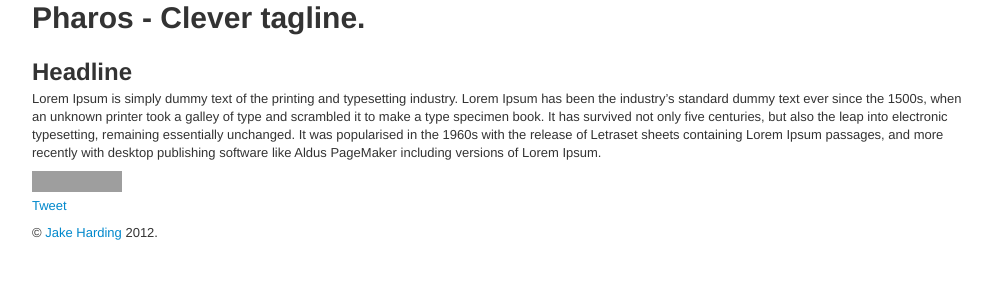
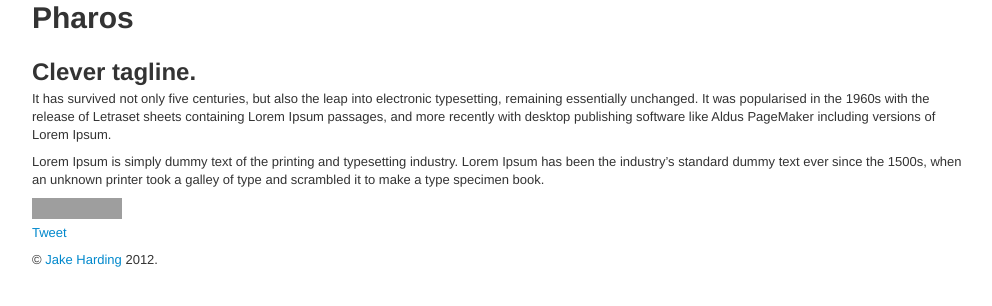
Before and after one commit to jharding/pharos, a Jekyll site: the page built from index.html, in a window 1280 px wide. Shown: the top 306 px of the page, without its empty margins (138-1130 px from the left). Built offline with Jekyll 4.4.1, drawn with Linux system fonts in a browser that asks for light colours; comment, search, counter and statistics services are not loaded; grey boxes are pictures that could not be loaded.

Commit message:
Add subtitle.

```diff
--- a/_includes/description.md
+++ b/_includes/description.md
@@ -1,3 +1,5 @@
-## Headline
+## {{ site.subtitle }}
 
-Lorem Ipsum is simply dummy text of the printing and typesetting industry. Lorem Ipsum has been the industry's standard dummy text ever since the 1500s, when an unknown printer took a galley of type and scrambled it to make a type specimen book. It has survived not only five centuries, but also the leap into electronic typesetting, remaining essentially unchanged. It was popularised in the 1960s with the release of Letraset sheets containing Lorem Ipsum passages, and more recently with desktop publishing software like Aldus PageMaker including versions of Lorem Ipsum.
+It has survived not only five centuries, but also the leap into electronic typesetting, remaining essentially unchanged. It was popularised in the 1960s with the release of Letraset sheets containing Lorem Ipsum passages, and more recently with desktop publishing software like Aldus PageMaker including versions of Lorem Ipsum.
+
+Lorem Ipsum is simply dummy text of the printing and typesetting industry. Lorem Ipsum has been the industry's standard dummy text ever since the 1500s, when an unknown printer took a galley of type and scrambled it to make a type specimen book.
--- a/_layouts/default.html
+++ b/_layouts/default.html
@@ -28,7 +28,7 @@
   <body class='default-layout'>
     <div class='body-wrapper'>
       <header class='container container-header'>
-        <h1>{{ site.title }} - {{ site.subtitle }}</h1>
+        <h1>{{ site.title }}</h1>
       </header>
       <div class='container container-main {{ page.class }}'>
         <div class='content'>
--- a/src/css/landing.less
+++ b/src/css/landing.less
@@ -40,6 +40,9 @@
     float: right;
     width: 500px;
     height: 450px;
+    h2 {
+      margin-bottom: 30px;
+    }
     .app-store-badge {
       position: absolute;
       left: 0;
```
